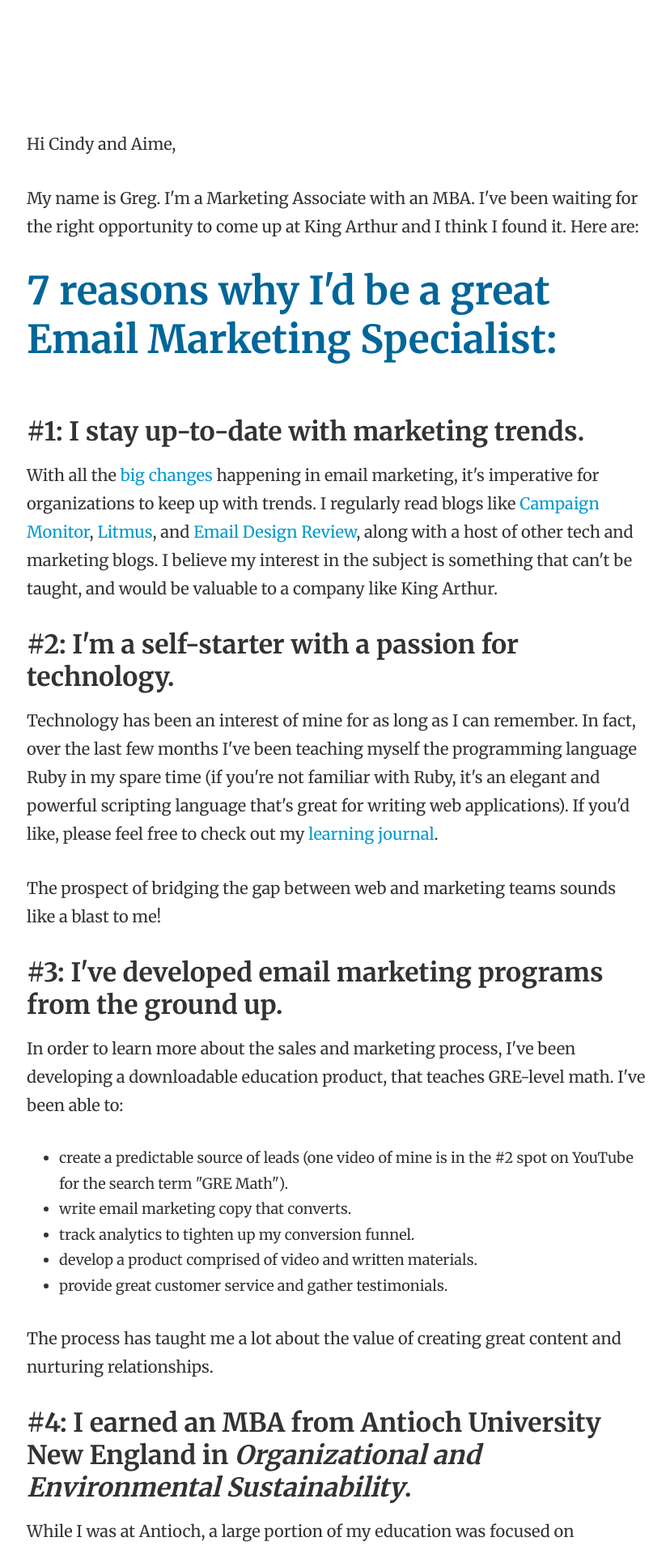
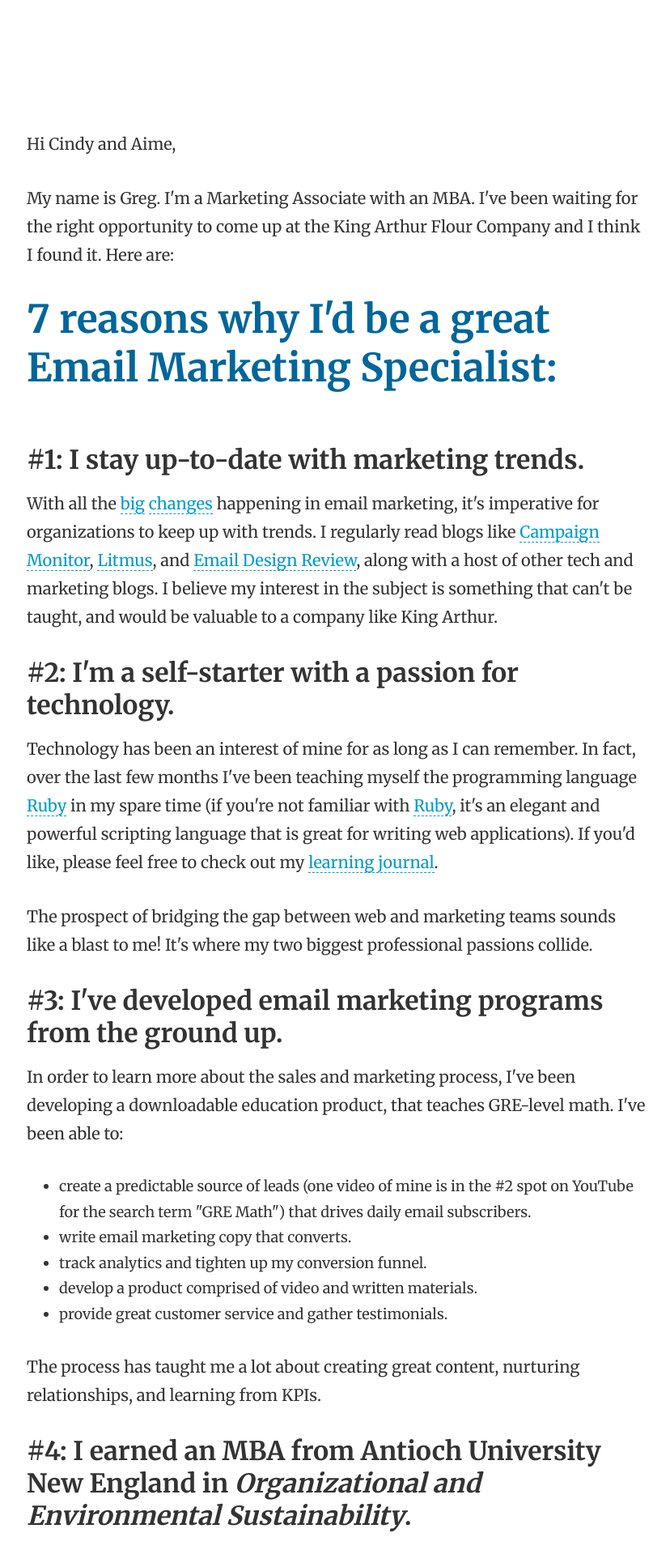
Before and after one commit to gregelizondo/gregelizondo.github.io, a Jekyll site: the page king_arthur/index.html, which Jekyll copies as it is, in a window 1280 px wide. Shown: the top 1914 px of the page at 81% size, without its empty margins (223-1051 px from the left). Built offline with Jekyll 4.4.1, drawn with Linux system fonts in a browser that asks for light colours; Markdown is read by kramdown in place of the engine named in the settings; some of the changed text lies outside the part shown.

Commit message:
final changes to ka

```diff
--- a/king_arthur/index.html
+++ b/king_arthur/index.html
@@ -16,7 +16,7 @@
 
 <header class="mb">
   <p>Hi Cindy and Aime,</p>
-  <p>My name is Greg. I'm a Marketing Associate with an MBA. I've been waiting for the right opportunity to come up at King Arthur and I think I found it. Here are:</p>
+  <p>My name is Greg. I'm a Marketing Associate with an MBA. I've been waiting for the right opportunity to come up at the King Arthur  Flour Company and I think I found it. Here are:</p>
   <h1>7 reasons why I'd be a great Email Marketing Specialist:</h1>
 </header>
 <main>
@@ -26,37 +26,37 @@
   <p>With all the <a href="http://blog.hubspot.com/marketing/optimize-emails-for-gmail-promotions-tab-ht" target="_blank">big</a> <a href="http://visual.ly/email-marketing-changing-%E2%80%93-rise-mobile-and-triggered-emails" target="_blank">changes</a> happening in email marketing, it's imperative for organizations to keep up with trends. I regularly read blogs like <a href="http://www.campaignmonitor.com/blog/" target="_blank">Campaign Monitor</a>, <a href="https://litmus.com/blog/" target="_blank">Litmus</a>, and <a href="http://www.emaildesignreview.com/">Email Design Review</a>, along with a host of other tech and marketing blogs. I believe my interest in the subject is something that can't be taught, and would be valuable to a company like King Arthur.</p>
 
   <h2>#2: I'm a self-starter with a passion for technology.</h2>
-  <p>Technology has been an interest of mine for as long as I can remember. In fact, over the last few months I've been teaching myself the programming language Ruby in my spare time (if you're not familiar with Ruby, it's an elegant and powerful scripting language that's great for writing web applications). If you'd like, please feel free to check out my <a href="http://gregelizondo.github.io/" target="_blank">learning journal</a>.</p>
-  <p>The prospect of bridging the gap between web and marketing teams sounds like a blast to me!</p>
+  <p>Technology has been an interest of mine for as long as I can remember. In fact, over the last few months I've been teaching myself the programming language <a href="https://www.ruby-lang.org/en/" target="_blank">Ruby</a> in my spare time (if you're not familiar with <a href="https://www.ruby-lang.org/en/" target="_blank">Ruby</a>, it's an elegant and powerful scripting language that is great for writing web applications). If you'd like, please feel free to check out my <a href="http://gregelizondo.github.io/" target="_blank">learning journal</a>.</p>
+  <p>The prospect of bridging the gap between web and marketing teams sounds like a blast to me! It's where my two biggest professional passions collide.</p>
 
   <h2>#3: I've developed email marketing programs from the ground up.</h2>
   <p>In order to learn more about the sales and marketing process, I've been developing a downloadable education product, that teaches GRE-level math. I've been able to:</p>
   <ul>
-    <li>create a predictable source of leads (one video of mine is in the #2 spot on YouTube for the search term "GRE Math").</li>
+    <li>create a predictable source of leads (one video of mine is in the #2 spot on YouTube for the search term "GRE Math") that drives daily email subscribers.</li>
     <li>write email marketing copy that converts.</li>
-    <li>track analytics to tighten up my conversion funnel.</li>
+    <li>track analytics and tighten up my conversion funnel.</li>
     <li>develop a product comprised of video and written materials.</li>
     <li>provide great customer service and gather testimonials.</li>
   </ul>
 
-  <p>The process has taught me a lot about the value of creating great content and nurturing relationships.</p>
+  <p>The process has taught me a lot about creating great content, nurturing relationships, and learning from KPIs. </p>
 
   <h2>#4: I earned an MBA from Antioch University New England in <em>Organizational and Environmental Sustainability</em>.</h2>
   <p>While I was at Antioch, a large portion of my education was focused on developing marketing skills. Some of my favorite projects included a consulting job with the <a href="http://www.badgerbalm.com/" target="_blank">W.S. Badger Company</a>, and developing an actionable marketing guide, targeted at the restaurant industry.</p>
   <p>I specifically chose the program at Antioch because of its focus on triple bottom line business. I believe my personal values and those of King Arthur's are in alignment, which can be the basis of a great relationship.</p>
 
   <h2>#5: I regularly use HTML/CSS.</h2>
-  <p>As a Marketing Associate at a small firm, I wear many hats. Prior to me working there, all of the web development was outsourced to a different company. Since I've been there, we've been able to keep the majority of our web development in-house. I know I've brought a lot of value to the company I work for, and believe I could do the same for King Arthur.</p>
+  <p>As a Marketing Associate at a small marketing firm, I wear many hats. Prior to me working there, all of the web development was outsourced to a different company. Since I've been there, we've been able to keep the majority of our web development in-house. Because of this, we've been able to increase the value we deliver to our customers.</p>
 
   <p>Here are a couple samples of sites I've worked on:</p>
-  <a href="http://peterharriscreative.com/" target="_blank"><img src="images/phc_screenshot.png" alt="Peter Harris Creative website screenshot" /></a><a href="http://heartcenteredandprofitable.com/" target="_blank"><img src="images/hcp_screenshot.png" alt ="Heart Centered and Profitable screenshot" /></a>
+  <a href="http://peterharriscreative.com/" target="_blank" class="no-bottom"><img src="images/phc_screenshot.png" alt="Peter Harris Creative website screenshot" /></a><a href="http://heartcenteredandprofitable.com/" target="_blank" class="no-bottom"><img src="images/hcp_screenshot.png" alt ="Heart Centered and Profitable screenshot" /></a>
   <p>By the way, you probably noticed the incentivized lead-capture at the top of both these sites. Building a strong email list is something I've pushed for with a lot of the clients we've worked with.</p>
 
   <h2>#6: I'm comfortable with a wide-range of software.</h2>
   <p>Admittedly, I haven't used Dreamweaver or Fireworks much. However, I am very comfortable with Illustrator, Photoshop, InDesign, and lots of other software. More importantly, I've been told that I pick up new software very quickly. I also regularly monitor Google Analytics for a number of different sites.</p>
 
   <h2>#7: People seem to like working with me.</h2>
-  <p>A former professor and a current Regional Director with <a href="http://www.nhsbdc.org/" target="_blank">NHSBDC</a> had this to say about me:</p>
+  <p>A former professor and a current Regional Director with the <a href="http://www.nhsbdc.org/" target="_blank">NHSBDC</a> had this to say about me:</p>
   <blockquote>I am in a unique position of having worked with Greg while at Antioch and in his current position, and of his suite of impressive skills, I am most impressed with his ability to continually adapt to market conditions and the needs of his clients. Being a marketing professional today is not easy - one can no longer rely on "tried and true" methods, and Greg continues to embrace innovative approaches, especially those that build from technology platforms.</blockquote>
 
   <p>In addition to that, my current boss wrote about me:</p>
@@ -64,13 +64,23 @@
 
   <p>If you'd like to read the full recommendations, please feel free to visit my <a href="https://www.linkedin.com/profile/view?id=16777944" target="_blank">LinkedIn page</a>.</p>
 
-  <h2>#8: I believe in over-delivering*</h2>
-  <p>There's no question that we live in a noisy and crowded world, that isn't particularly intereseted in being marketed <em>to</em>. It really seems like King Arthur is doing an amazing job of creating content and over-delivering at every chance they get. That sounds like the kind of company I'd like to work for.</p>
+  <h2>#8: I believe in over-delivering</h2>
+  <p>There's no question that we live in a world that has grown tired of being marketed <em>to</em>. In order to thrive as a company today, I believe it's critical to constantly be over-delivering. It really seems like King Arthur is doing an amazing job of creating high-quality content and over-delivering at every chance they get. That sounds like the kind of company I'd like to work for.</p>
 
   <h2>Closing</h2>
-  <p>Lorem ipsum dolor sit amet, consectetur adipisicing elit, sed do eiusmod tempor incididunt ut labore et dolore magna aliqua.</p>
+  <p>If possible, I'd love to visit King Arthur for the chance to interview. My contact information is below.</p>
 
-  <p class="small gray">*See what I did there :)</p>
+  <p>Cindy, if I don't hear back from you, I will be following up via email later this week. Here is a copy of my <a href="gelizondo_resume_ka.pdf">résumé</a></p>
+
+  <p>I look forward to hearing from you. Thanks for your time.</p>
+
+  <h3>Contact</h3>
+  <ul>
+    <li>email: greg.elizondo@gmail.com</li>
+    <li>phone: 716.816.6400</li>
+    <li><a href="https://www.linkedin.com/profile/view?id=16777944" target="_blank">LinkedIn</a></li>
+  </ul>
+
 </article>
 </main>
 </div>
--- a/king_arthur/style/style.css
+++ b/king_arthur/style/style.css
@@ -63,9 +63,10 @@
   p, .p   { font-size: 20px; }
 }
 
-a { color: #09c; text-decoration: none; }
+a { color: #09c; border-bottom: #09c 1px dashed; text-decoration: none; }
 a:hover { color: #069; }
 h1 a { color: #333;}
+.no-bottom {border-bottom: none;}
 
 .wrap {
   width: 90%;
```
Also changed, not shown: 1 other file.
